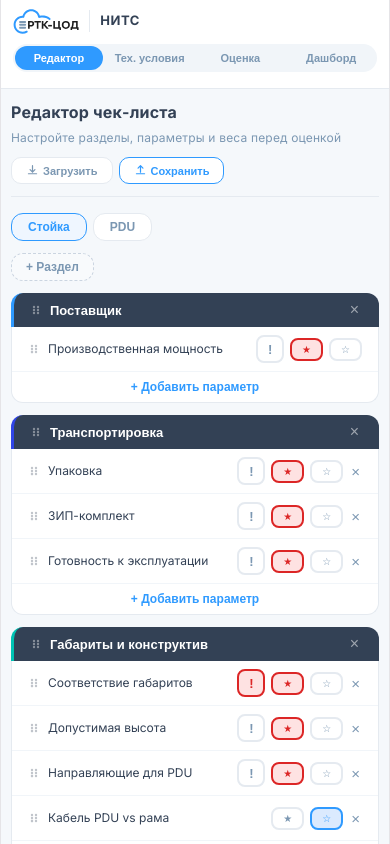
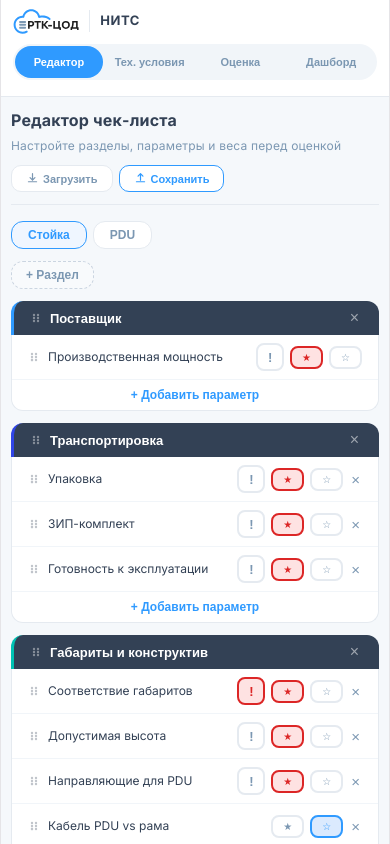
Before and after one commit to anezuf/Equipment-Testing, a React (Vite) app: page / in a window 390 px wide. Shown: the top 844 px of the page. Built offline with nearby package versions, Linux system fonts and the light colour scheme.

Commit message:
fix(nav): uniform tab height and larger text across all devices and orientations

```diff
--- a/src/App.jsx
+++ b/src/App.jsx
@@ -772,7 +772,7 @@ export default function App(){
     const item=sec?.items?.find(x=>x.n===itemName);
     return item?.n2||"";
   };
-  const navBtn=(label,v)=><button className="btn-nav" onClick={()=>setView(v)} style={{padding:"6px 16px",borderRadius:20,border:"none",cursor:"pointer",background:view===v?B.blue:"transparent",color:view===v?"#fff":B.steel,fontSize:12,fontWeight:600,transition:"all 0.2s",whiteSpace:"nowrap"}}>{label}</button>;
+  const navBtn=(label,v)=><button className="btn-nav" onClick={()=>setView(v)} style={{padding:"10px 16px",borderRadius:20,border:"none",cursor:"pointer",background:view===v?B.blue:"transparent",color:view===v?"#fff":B.steel,fontSize:13,fontWeight:600,transition:"all 0.2s",whiteSpace:"nowrap"}}>{label}</button>;
   return <div style={{minHeight:"100vh",background:B.bg,fontFamily:"Inter, system-ui, sans-serif",position:"relative",overflowX:"hidden"}}>
     <link href="https://fonts.googleapis.com/css2?family=Inter:ital,wght@0,400;0,500;0,600;0,700;0,800;1,400;1,500;1,600;1,700;1,800&display=swap" rel="stylesheet"/>
 
--- a/src/index.css
+++ b/src/index.css
@@ -241,7 +241,7 @@ button {
   }
   .nav-left-group { flex-direction: column !important; align-items: flex-start !important; gap: 10px !important; width: 100% !important; }
   .nav-tabs { width: 100% !important; justify-content: space-between !important; }
-  .btn-nav { flex: 1 !important; text-align: center !important; padding: 6px 4px !important; font-size: 11px !important; }
+  .btn-nav { flex: 1 !important; text-align: center !important; padding: 10px 4px !important; font-size: 11px !important; }
 
   /* View content: reduce top-level padding */
   .view-section-pad {
@@ -324,7 +324,7 @@ button {
 @media (max-width: 768px) and (orientation: landscape) {
   .nav-left-group { flex-direction: row !important; align-items: center !important; gap: 8px !important; width: auto !important; }
   .nav-tabs { width: auto !important; }
-  .btn-nav { flex: none !important; padding: 5px 10px !important; font-size: 11px !important; }
+  .btn-nav { flex: none !important; padding: 10px 10px !important; font-size: 11px !important; }
 }
 
 /* Hide НИТС label on very small screens */
```
